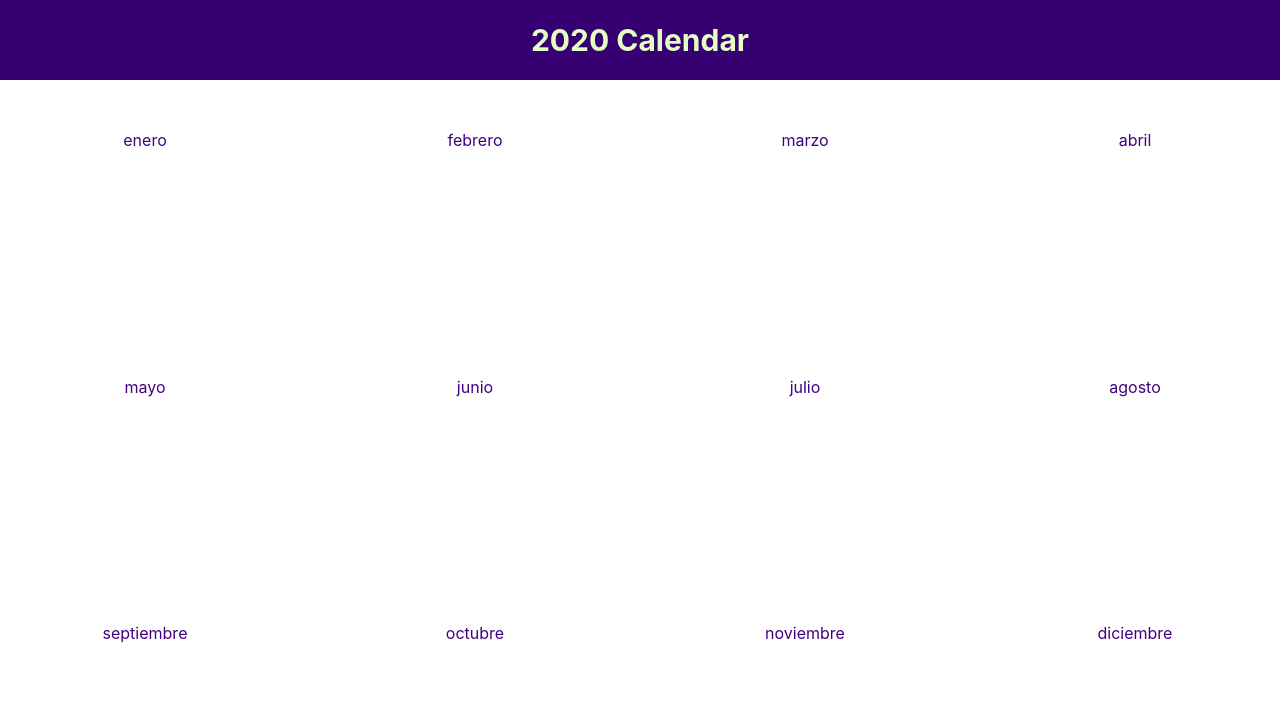
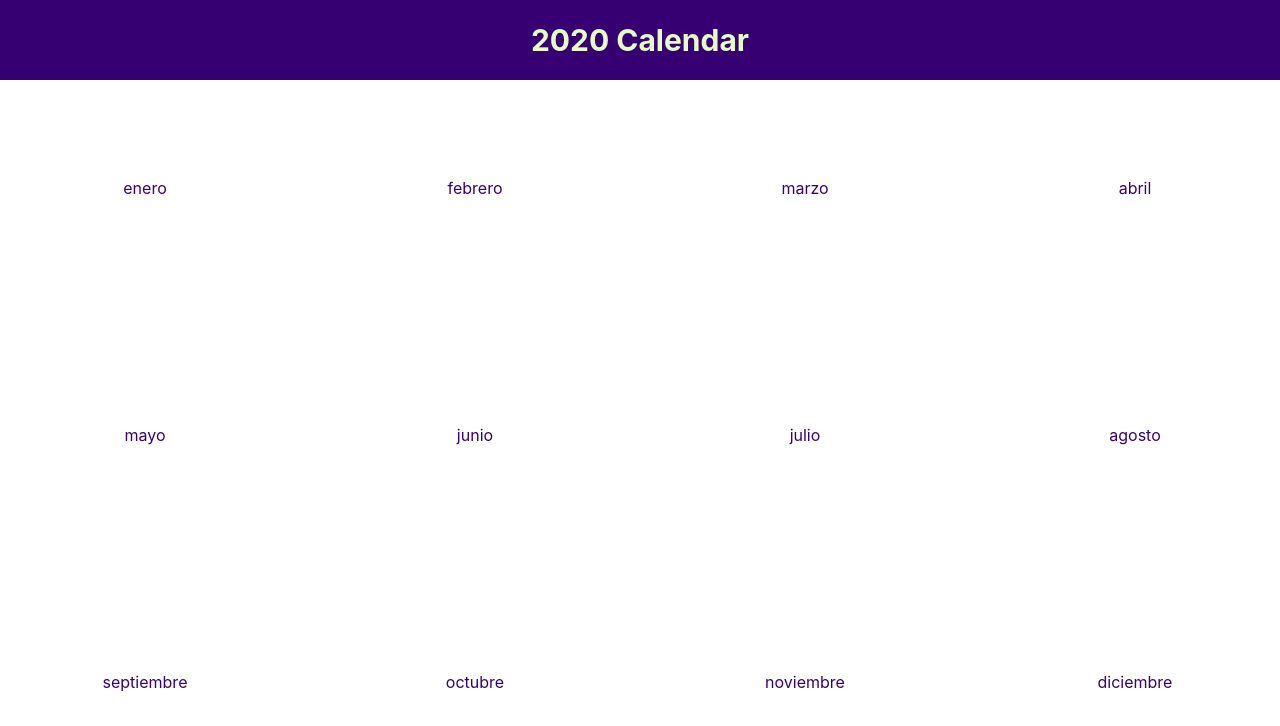
Before and after one commit to jmmzzei/redux-calendar, a React (Create React App) app: page / in a window 1280 px wide. Shown: the top 726 px of the page. Built offline with nearby package versions, Linux system fonts and the light colour scheme.

Commit message:
Change colors of MonthItem

```diff
--- a/src/components/MonthItemStyled.js
+++ b/src/components/MonthItemStyled.js
@@ -1,26 +1,22 @@
 import styled from "styled-components";
 
 export const MonthItemStyled = styled.article`
-  border-radius: 10px;
-  min-height: 100px;
-  padding: 10px;
-  margin: 5px;
+  border-radius: 1rem;
+  height: 100%;
+  padding: 1rem;
+  margin: 0.5rem;
   display: flex;
   align-items: center;
   justify-content: center;
+  color: var(--dark);
 
   p{
      text-decoration: none;
   }
 
   &:hover{
-    animation: show 0.3s ease forwards;
+    transition: all 0.3s ease;
+    background: var(--dark);
+    color: var(--light);
   }
-
-  @keyframes show {
-    to{
-      box-shadow: 0 0 0.3em ${props => '#0000' + props.x};
-    }
-  }
-
 `;
```
Also changed, not shown: src/components/MonthItemHeaderStyled.js (deleted).
